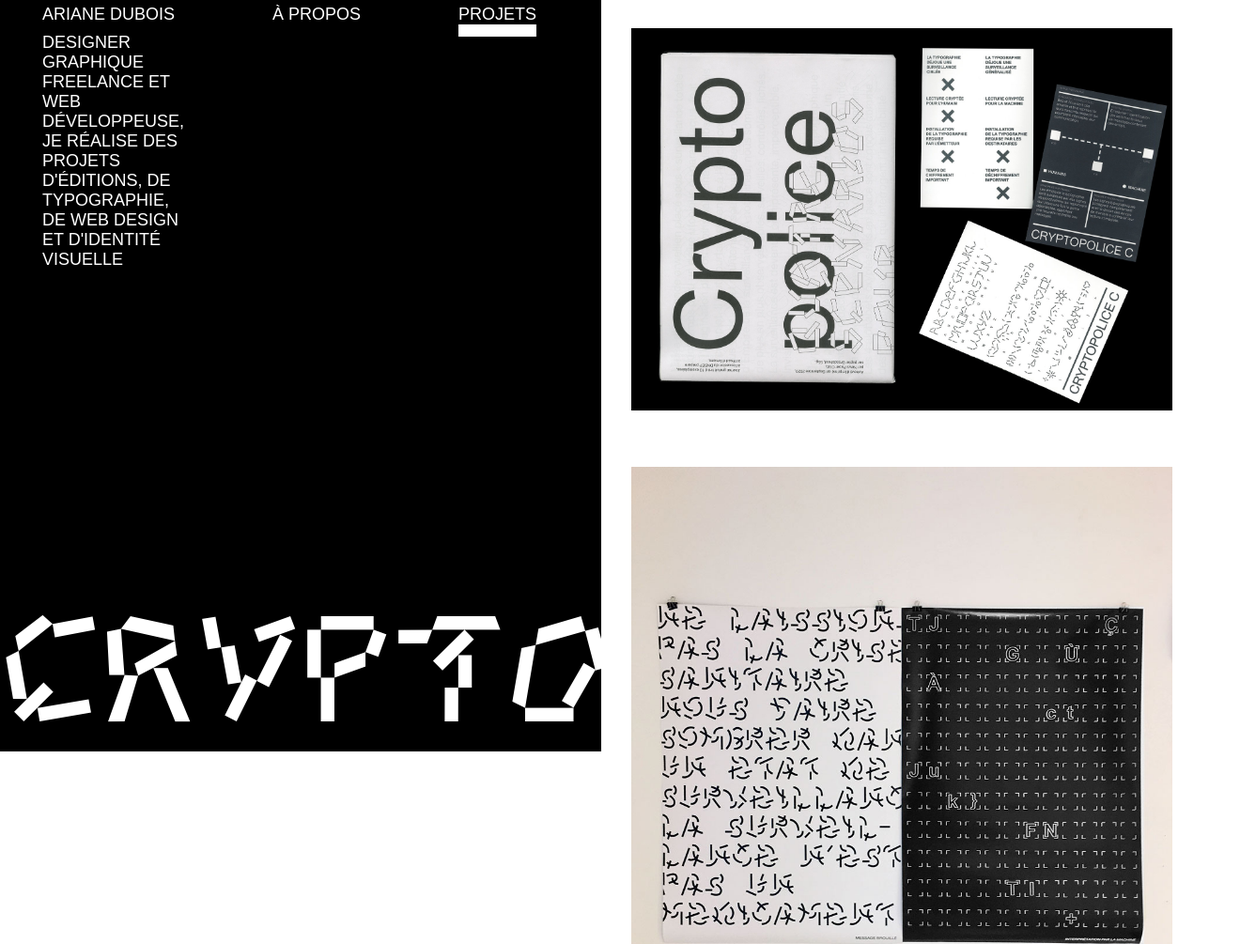
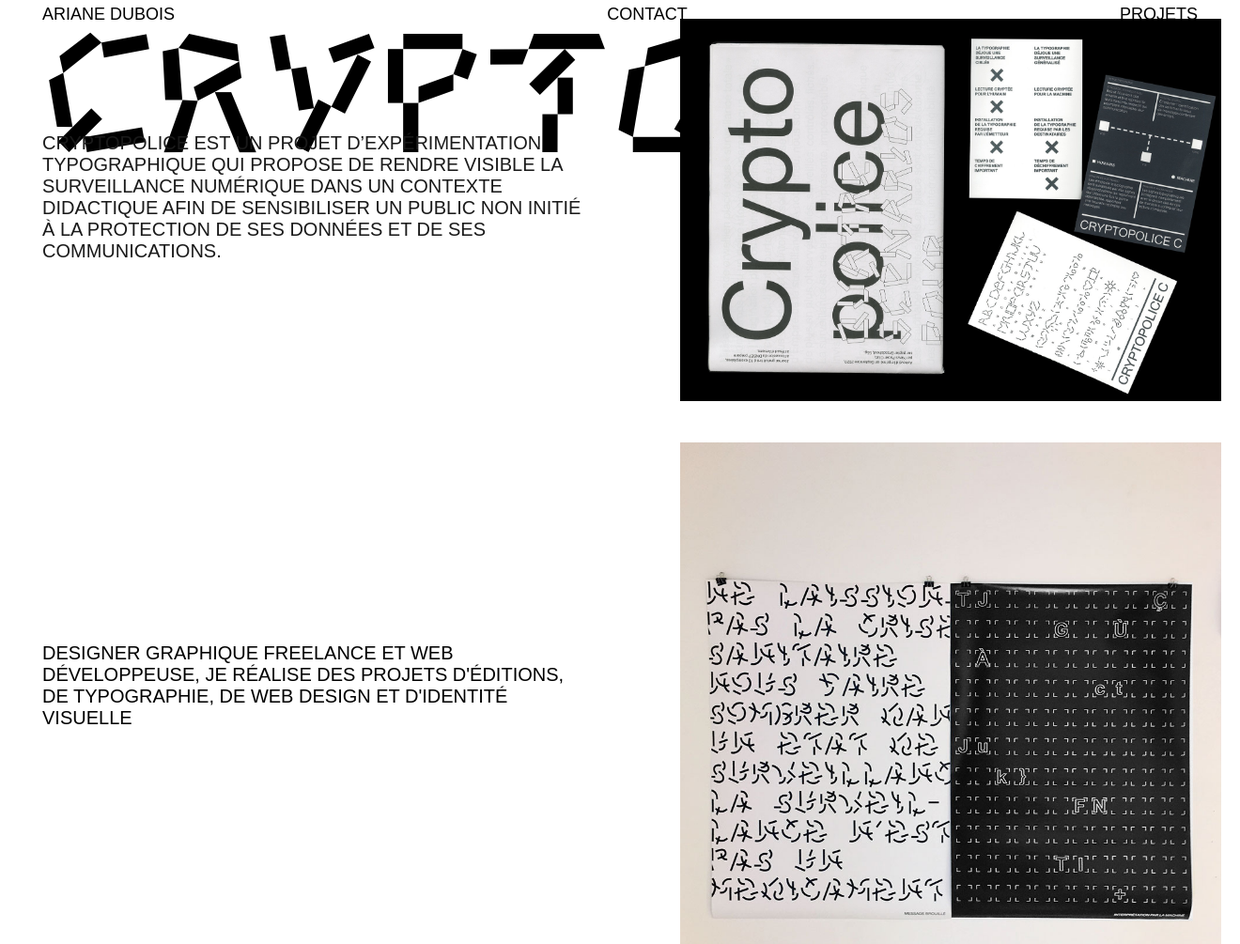
Before and after one commit to ArianeDubois/ariane-portfolio, a website: page index.html in a window 1280 px wide. Shown: the top 1005 px of the page at 94% size, 1320 px wide, since content can reach past the window. Drawn offline with nearby package versions, Linux system fonts and the light colour scheme.

Commit message:
add delay on transition

```diff
--- a/crypto.js
+++ b/crypto.js
@@ -33,20 +33,23 @@ let alpha = [
 document.addEventListener('scroll', function () {
 	const pixels = window.pageYOffset;
 	const titleProjectElement = document.querySelector('div.title');
+	let textImageElement = document.querySelector('.image-text');
 
 	const sections = document.querySelectorAll('section');
 
 	sections.forEach((section, indexSection) => {
 		//-38
 		if (section.offsetTop - 8 <= pixels) {
+			let textImage = section.getAttribute('data-text');
 			let titleProject = section.getAttribute('data-title');
 
 			//important!
+			textImageElement.textContent = textImage;
 			titleProjectElement.innerHTML = '';
 			titleProject.split('').forEach((letter, indexLetter) => {
 				let spanLetter = document.createElement('span');
 				spanLetter.textContent += letter;
-				// textImageElement.innerHTML += textImage;
+				textImageElement.innerHTML = textImage;
 
 				if (sections[indexSection + 1] !== undefined) {
 					let pixelRatio = (pixels - section.offsetTop) * 0.01;
@@ -58,6 +61,15 @@ document.addEventListener('scroll', function () {
 						'font-variation-settings',
 						`'wght' ${followingTitleLetter - 10 + pixelRatio}`
 					);
+
+					if (followingTitleLetter == 540) {
+						spanLetter.classList.add('erase');
+						spanLetter.style.opacity = `${0.2 / pixelRatio}`;
+					}
+
+					if (letter == '_') {
+						spanLetter.style.opacity = `${0.09 * pixelRatio}`;
+					}
 				} else {
 					spanLetter.classList.add('last-project');
 				}
@@ -81,3 +93,21 @@ document.addEventListener('scroll', function () {
 
 //+ un positionnnement sticky du scroll
 //decomposer en plusieurs fonctions
+
+// let img = document.querySelectorAll('img');
+
+// let curentPixel = window.pageYOffset;
+// const looper = function looper() {
+// 	const newPixel = window.pageYOffset;
+// 	const diff = newPixel - curentPixel;
+// 	const speed = diff * 0.01;
+// 	// console.log(diff);
+// 	img.forEach((image, index) => {
+// 		image.style.transform = 'skewY(' + speed + 'deg)';
+// 		// image.style.transitionDelay = `${index * 0.1}`;
+// 	});
+
+// 	curentPixel = newPixel;
+// 	requestAnimationFrame(looper);
+// };
+// looper();
--- a/index.html
+++ b/index.html
@@ -13,33 +13,16 @@
 			<nav class="header-navigation">
 				<ul>
 					<li>ariane dubois</li>
-					<li>à propos</li>
+					<li>contact</li>
 					<li class="border">projets</li>
 				</ul>
 			</nav>
-			<P class="header-presentation">Designer graphique freelance et web développeuse, je réalise des projets d'éditions, de typographie, de web design et d'identité visuelle</P>
-			<!-- first title display before scroll -->
-			<div class="title">ariane</div>
+			<div class="title">crypto</div>
 
+			<div class="image-text"></div>
 
-			<!-- <nav class="header-category">
-				<ul>
-					<li>édition</li>
-					<li>identité visuelle</li>
-					<li>typographie</li>
-					<li>interfaces</li>
-				</ul>
-			</nav> -->
-			<!-- <nav class="navigation">
-				<ul>
-					<li>°</li>
-					<li>°</li>
-					<li>°</li>
-					<li>°</li>
-					<li>°</li>
-					<li>°</li>
-				</ul>
-			</nav> -->
+			<P class="header-footer">Designer graphique freelance et web développeuse, je réalise des projets d'éditions, de typographie, de web design et d'identité visuelle</P>
+
 		</header>
 		<!-- //si double section double titre ?  -->
 
@@ -51,35 +34,47 @@
 
 			<div class="image">
 
-				<section class="contsection_1" data-title="crypto____" >
+				<section class="contsection_1" data-title="crypto____" data-text="Cryptopolice est un projet d’expérimentation typographique qui propose de rendre visible
+				la surveillance numérique dans un contexte didactique afin de sensibiliser un public non initié à la protection de ses données et de ses communications.">
 					<img src="./_IMAGES/CRYPTOPOLICE1.jpg" alt="img" />
-
 					<img src="./_IMAGES/CRYPTOPOLICE2.jpg" alt="img" />
 					<img src="./_IMAGES/CRYPTOPOLICE3.jpg" alt="img" />
-					<p class="section-image-text"><span class="number">05</span>Les systèmes de cryptage que je développe permettent de contrer les différentes mesures de surveillances introduites dans des scénarios fictifs. Je cherche ainsi à détourner les outils de surveillances en mettant en place des dispositifs alternatifs simples et accessibles.
-					</p>
 				</section>
-				<section class="section_2" data-title="police____" ></section>
-				<section class="section_2" data-title="police____" ></section>
+				<section class="section_2" data-title="police____" data-text="Les 4 alphabets cryptés mis en place sont conçus comme des dispositifs d’exposition qui interrogent l’intelligibilité d’un texte par l’humain et par la machine. Cette intervention à l’échelle du signe permet de rendre accessible et visuelle des notions techniques d’algorithme et de cryptographi"></section>
+				<section class="section_2" data-title="police____" data-text="À l’ocsion de mon mémoire de 5e année,
+				je me suis intéressée au travail de l’artiste Guy de Cointet en le présentant comme un artiste
+				qui interroge des pratiques graphiques. Pour composer cette édition, je me suis approprié certains
+				systèmes mit en place par l’artiste."></section>
 				</section>
-				<section class="section_3" data-title="crypto____" >
+
+				<section class="section_4" data-title="memoire" data-text="Les 4 alphabets cryptés mis en place sont conçus comme des dispositifs d’exposition qui interrogent l’intelligibilité d’un texte par l’humain et par la machine. Cette intervention à l’échelle du signe permet de rendre accessible et visuelle des notions techniques d’algorithme et de cryptographi">
 					<img src="./_IMAGES/MÉMOIRE.jpg" alt="">
 					<img src="./_IMAGES/MÉMOIRE2.jpg" alt="">
-					<p class="section-image-text"><span class="number">05</span>nfho ezpf bhezigbe zrigberio gbreiogbr eigbiregbrei gbreuigbre iugbreigb rigbr eig brieugbreiugbreiugbe riugbreiugberiug  berigbeiurgbe riugbreiugbriegb reigb rigbreigb erigberigberiug beri ugbreiug ber iugbei ugbreigberigberigberigbe riugbeirgbie rbgiebgeriugb eiugberigbeirbgreigbeibrei</p>
 				</section>
-				<section class="section_4" data-title="graphie___" >
+				<section class="section_5" data-title="memoire" data-text="Les 4 alphabets cryptés mis en place sont conçus comme des dispositifs d’exposition qui interrogent l’intelligibilité d’un texte par l’humain et par la machine. Cette intervention à l’échelle du signe permet de rendre accessible et visuelle des notions techniques d’algorithme et de cryptographi">
 				</section>
-				<section class="section_6" data-title="tricot____" >
-					<img src="./_IMAGES/APPLI.jpg" alt="" >
-					<p class="section-image-text"><span class="number">05</span>nfho ezpf bhezigbe zrigberio gbreiogbr eigbiregbrei gbreuigbre iugbreigb rigbr eig brieugbreiugbreiugbe riugbreiugberiug  berigbeiurgbe riugbreiugbriegb reigb rigbreigb erigberigberiug beri ugbreiug ber iugbei ugbreigberigberigberigbe riugbeirgbie rbgiebgeriugb eiugberigbeirbgreigbeibrei</p>
+
+				<section class="section_6" data-title="tricot____" data-text="Les 4 alphabets cryptés mis en place sont conçus comme des dispositifs d’exposition qui interrogent l’intelligibilité d’un texte par l’humain et par la machine. Cette intervention à l’échelle du signe permet de rendre accessible et visuelle des notions techniques d’algorithme et de cryptographi">
+					<img src="./_IMAGES/APPLI.jpg" alt="" data-text="Les 4 alphabets cryptés mis en place sont conçus comme des dispositifs d’exposition qui interrogent l’intelligibilité d’un texte par l’humain et par la machine. Cette intervention à l’échelle du signe permet de rendre accessible et visuelle des notions techniques d’algorithme et de cryptographi">
 				</section>
-				<section class="section_5" data-title="mnhn_____" >
+
+
+				<section class="section_7" data-title="ecoute__" data-text="Les 4 alphabets cryptés mis en place sont conçus comme des dispositifs d’exposition qui interrogent l’intelligibilité d’un texte par l’humain et par la machine. Cette intervention à l’échelle du signe permet de rendre accessible et visuelle des notions techniques d’algorithme et de cryptographi">
+				</section>
+
+				<section class="section_8" data-title="mnhn_____" data-text="Les 4 alphabets cryptés mis en place sont conçus comme des dispositifs d’exposition qui interrogent l’intelligibilité d’un texte par l’humain et par la machine. Cette intervention à l’échelle du signe permet de rendre accessible et visuelle des notions techniques d’algorithme et de cryptographi">
 					<img src="./_IMAGES/MNHN1.jpg" alt="">
 					<img src="./_IMAGES/MNHN4.jpg" alt="">
-					<p class="section-image-text"><span class="number">05</span>nfho ezpf bhezigbe zrigberio gbreiogbr eigbiregbrei gbreuigbre iugbreigb rigbr eig brieugbreiugbreiugbe riugbreiugberiug  berigbeiurgbe riugbreiugbriegb reigb rigbreigb erigberigberiug beri ugbreiug ber iugbei ugbreigberigberigberigbe riugbeirgbie rbgiebgeriugb eiugberigbeirbgreigbeibrei</p>
 
 				</section>
-				<section class="section_7" data-title="ubic_____">
+				<section class="section_8" data-title="mnhn_____" data-text="Les 4 alphabets cryptés mis en place sont conçus comme des dispositifs d’exposition qui interrogent l’intelligibilité d’un texte par l’humain et par la machine. Cette intervention à l’échelle du signe permet de rendre accessible et visuelle des notions techniques d’algorithme et de cryptographi">
+
+				</section>
+
+
+				<section class="section_9" data-title="ubic_____" data-text="Les 4 alphabets cryptés mis en place sont conçus comme des dispositifs d’exposition qui interrogent l’intelligibilité d’un texte par l’humain et par la machine. Cette intervention à l’échelle du signe permet de rendre accessible et visuelle des notions techniques d’algorithme et de cryptographi">
+
+					<img src="./_IMAGES/UBIC_1.jpg" alt="">
 
 				</section>
 				<div class="image-text">
@@ -88,7 +83,7 @@
 		</div>
 	</body>
 	<script type="text/javascript" src="crypto.js"></script>
-	<script src="https://cdnjs.cloudflare.com/ajax/libs/gsap/3.8.0/gsap.min.js"></script>
+
 </html>
 <!-- pour ubic faire un diptique -->
 <!-- faire des classe avec des hauteurrs differentes -->
--- a/scss/_pages/_header.scss
+++ b/scss/_pages/_header.scss
@@ -1,31 +1,52 @@
 .header {
-	color: white;
+	color: black;
 	position: fixed;
-	display: flex;
-	flex-direction: column-reverse;
+	// flex-direction: column-reverse;
 	height: 100%;
-	width: 50%;
 	top: 0;
 	left: 0;
-	background-color: black;
 	&-navigation {
 		position: fixed;
-		top: 0;
-		width: 45%;
+		width: 100%;
+
 		justify-content: space-between;
 
 		li {
 			margin: 5px;
 		}
 	}
-	&-presentation {
+
+	.title {
 		position: fixed;
-		top: 35px;
-		width: 12%;
+		font-family: 'crypto';
+		background-color: none;
+		font-size: 180px;
+		line-height: 0;
+		margin-left: 45px;
+		text-transform: uppercase;
+		font-variation-settings: 'wght' 10;
+		color: black;
+	}
+	.image-text {
+		font-size: 20px;
+		color: rgb(26, 26, 26);
+		position: fixed;
+		font-family: Arial, Helvetica, sans-serif;
+		margin-top: 11%;
+		// margin-top: 18%;
+		width: 45%;
+		text-transform: uppercase;
+		margin-left: 45px;
+	}
+
+	&-footer {
+		position: fixed;
+		bottom: 3%;
+		width: 45%;
 		text-transform: uppercase;
 		font-family: Arial, Helvetica, sans-serif;
 		margin-left: 45px;
-		font-size: 18px;
+		font-size: 20px;
 	}
 }
 
@@ -33,7 +54,6 @@ ul {
 	display: flex;
 	justify-content: space-between;
 	font-size: 18px;
-
 	font-family: Arial, Helvetica, sans-serif;
 	text-transform: uppercase;
 	list-style-type: none;
@@ -42,50 +62,35 @@ ul {
 	scroll-snap-type: mandatory;
 	/* scroll-snap-points-y: repeat(1000px); */
 	scroll-snap-type: y mandatory;
-	width: 50%;
-}
-
-.title {
-	font-family: 'crypto';
-	background-color: none;
-	font-size: 160px;
-	text-transform: uppercase;
-	z-index: 1;
-	font-variation-settings: 'wght' 10;
-	color: white;
+	// width: 5%;
 }
 
 span {
 	line-height: 1em;
-	transition: font-variation-settings 0.5s ease-in-out;
+	transition: all 0.5s ease-in-out 10s;
 }
-
-// .navigation {
-// 	ul {
-// 		flex-direction: column;
-// 	}
-// 	position: fixed;
-// 	width: 50%;
-// }
 
 .last-project {
 	font-variation-settings: 'wght' 10;
 }
 
-.border {
-	border-bottom: 13px solid white;
-}
-// .image-text {
-// 	font-size: 13px;
-// 	color: rgb(26, 26, 26);
-// 	position: fixed;
-// 	// flex-direction: row-reverse;
-// 	font-family: Arial, Helvetica, sans-serif;
-// 	// margin-left: 45%;
-// 	margin-top: 10%;
-// 	// height: 65%;
-// 	// width: 50%;
-// 	writing-mode: vertical-rl;
-// 	text-align: center;
-// 	// transform: rotate(180deg);
+// .erase {
+// 	opacity: 0.2;
+// 	// animation: efface 0.5s ease-in-out 1s;
+// 	// transition: opacity 0.5s ease-in-out 1s;
+
+// 	// transition: opacity 0.5s ease-in;
+// 	// color: white;
 // }
+// .border {
+// 	border-bottom: 13px solid white;
+// }
+
+// @keyframes efface {
+// 	0% {
+// 		opacity: 1;
+// 	}
+// 	100% {
+// 		opacity: 0;
+// 	}
+// }
--- a/scss/_pages/_main.scss
+++ b/scss/_pages/_main.scss
@@ -1,24 +1,31 @@
 .content {
 	display: flex;
+	justify-content: flex-end;
 
 	.image {
-		width: 50%;
 		flex-direction: column;
+		width: 45%;
 
 		section {
-			display: flex; /* height: 2000px; */
-			flex-direction: column;
 			align-items: center;
-
-			/* height: 1000px; */
+			position: relative;
+			width: auto;
 			height: 1000px;
-			/* margin-bottom: 10px; */
 			scroll-snap-align: start;
 			img {
-				// max-width: 50%;
+				height: auto;
+				width: 100%;
+				// height: auto;
+				// object-fit: cover;
+				// position: sticky;
+				// top: 0px;
+				// height: 100%;
+
+				margin: 20px;
+			}
+			.img-forte {
+				height: auto;
 				width: 90%;
-				margin-bottom: 30px;
-				margin-top: 30px;
 			}
 			.section-image-text {
 				display: flex;
```
Also changed, not shown: css/style.css, 1 other file.
